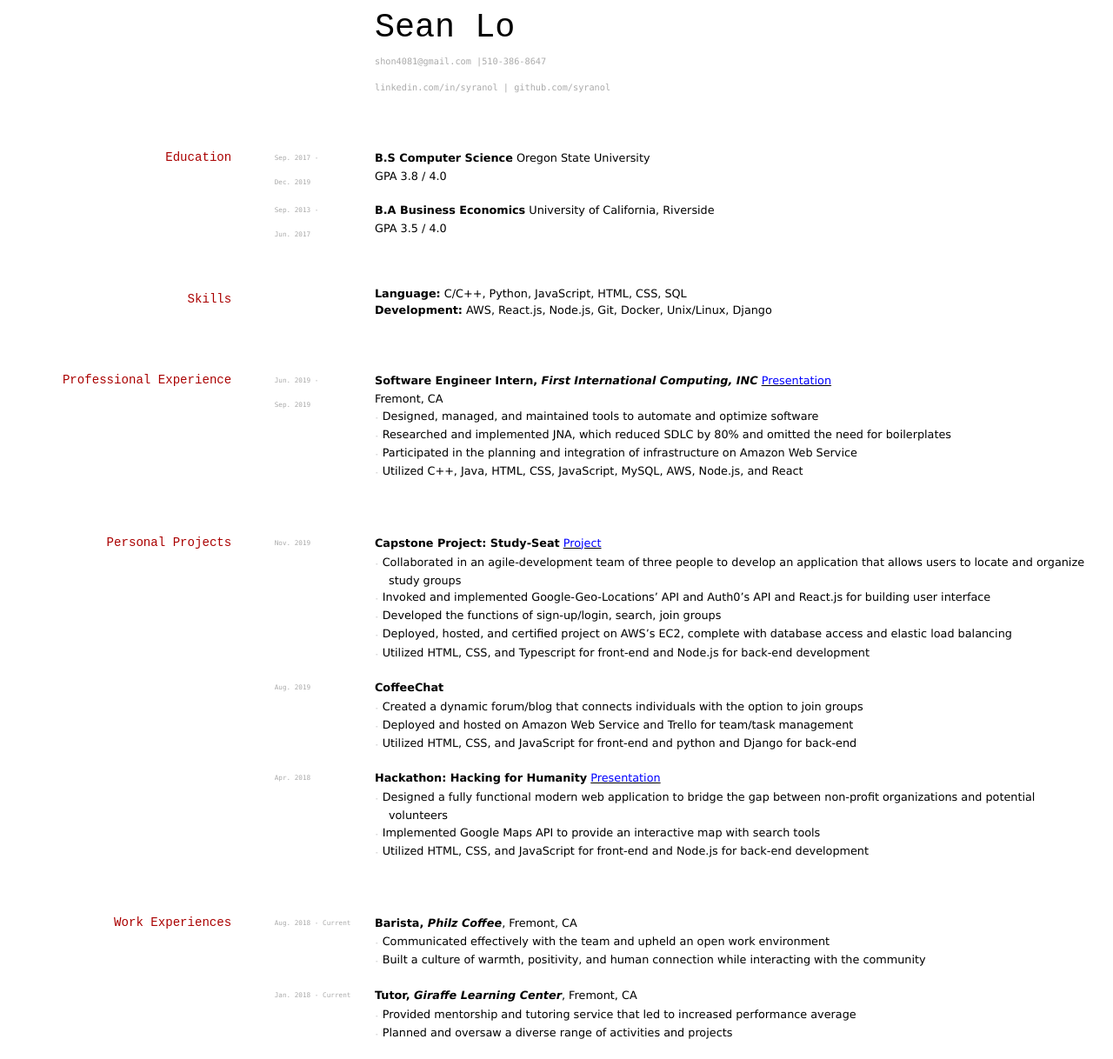
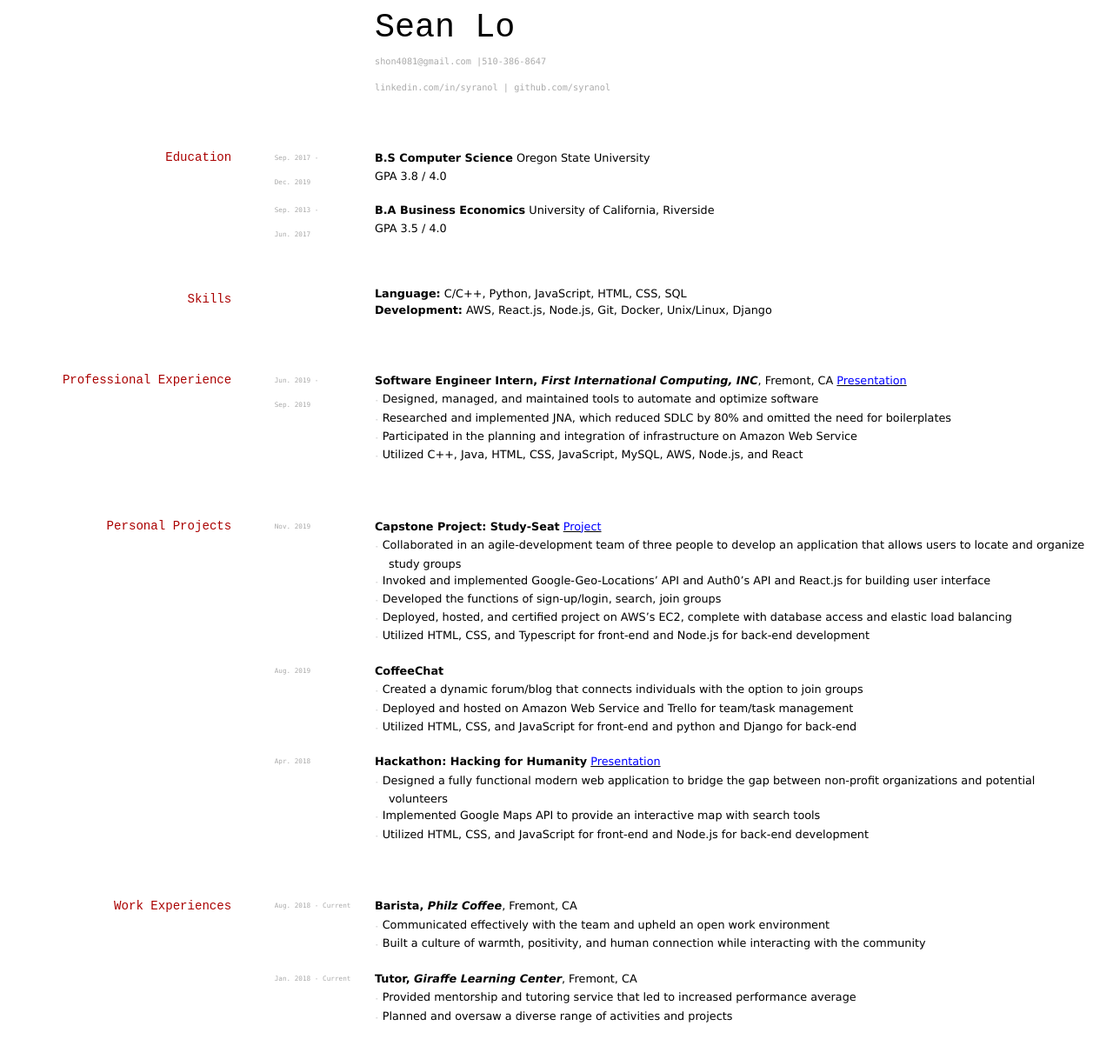
Before and after one commit to elipapa/markdown-cv, a Jekyll site: the page built from index.md, in a window 1280 px wide. Shown: the whole page at 87% size. Built offline with Jekyll 4.4.1, drawn with Linux system fonts in a browser that asks for light colours.

Commit message:
Update index.md

```diff
--- a/index.md
+++ b/index.md
@@ -36,10 +36,9 @@
 
 ## Professional Experience
 `Jun. 2019 -`
-__Software Engineer Intern, *First International Computing, INC*__ <a href="https://www.slideshare.net/slideshow/embed_code/key/8Q79mh33AwR0jS"> <font color="blue"> Presentation </font> </a>
+__Software Engineer Intern, *First International Computing, INC*__, Fremont, CA <a href="https://www.slideshare.net/slideshow/embed_code/key/8Q79mh33AwR0jS"> <font color="blue"> Presentation </font> </a>
 
 `Sep. 2019`
-- Fremont, CA
 - `-` Designed, managed, and maintained tools to automate and optimize software
 - `-` Researched and implemented JNA, which reduced SDLC by 80%
 and omitted the need for boilerplates
```
